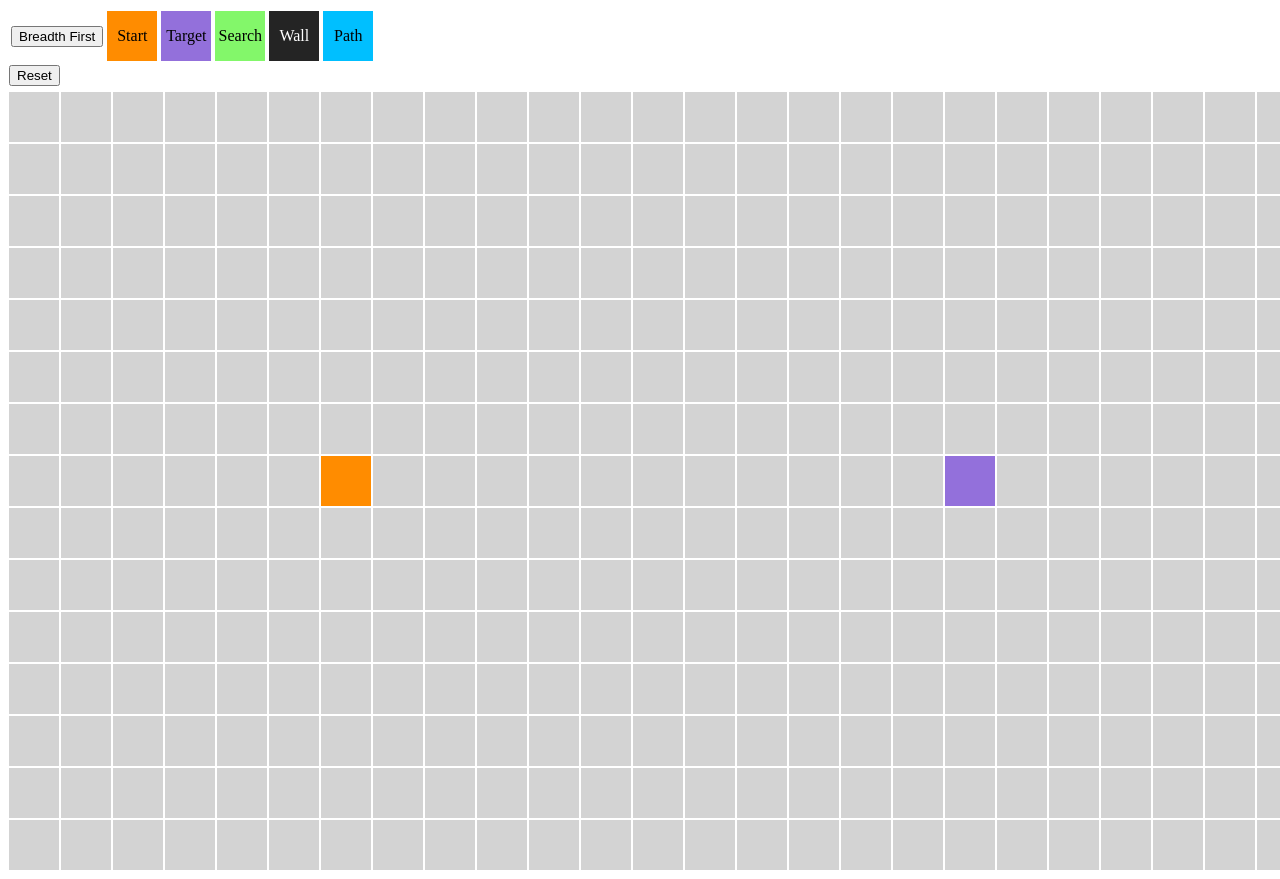
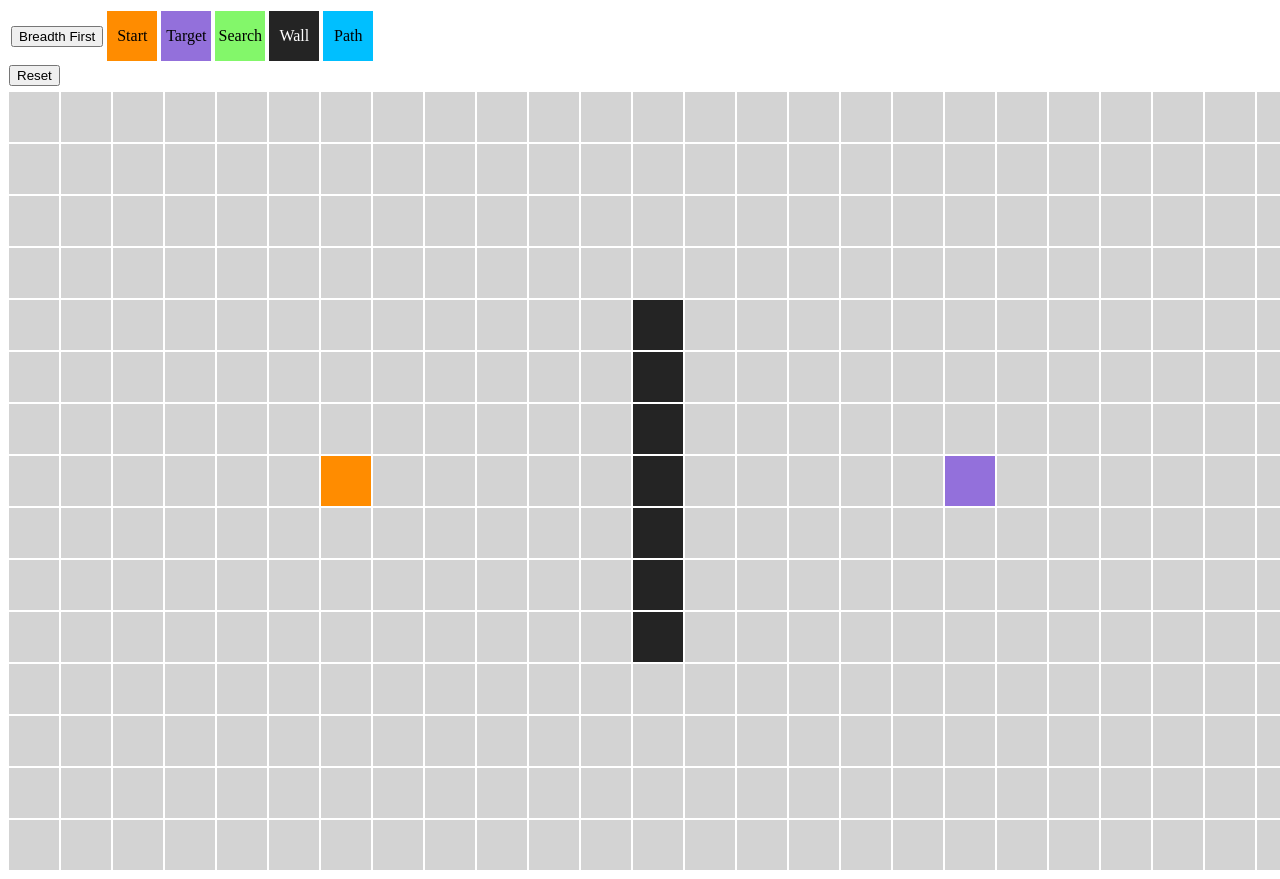
Before and after one commit to otson/Pathfinding-Algorithm-Visualizer, an Angular app: page / in a window 1280 px wide. Shown: the top 879 px of the page. Built offline with nearby package versions, Linux system fonts and the light colour scheme.

Commit message:
add initial wall

```diff
--- a/src/app/app.component.html
+++ b/src/app/app.component.html
@@ -6,6 +6,7 @@
         <app-cell [column]="cell.column" [row]="cell.row"
                   [isStart]="cell.isStart"
                   [isEnd]="cell.isEnd"
+                  [isWall]="cell.isWall"
         ></app-cell>
       </td>
     </tr>
--- a/src/app/cell/cell.component.ts
+++ b/src/app/cell/cell.component.ts
@@ -8,7 +8,7 @@ import {PathfinderService} from "../pathfinder.service";
   styleUrls: ['./cell.component.css']
 })
 export class CellComponent implements OnInit {
-  public isWall: boolean = false;
+  @Input() public isWall: boolean = false;
   @Input() public row: number = 0;
   @Input() public column: number = 0;
   @Input() public isStart: boolean = false;
--- a/src/app/pathfinder.service.ts
+++ b/src/app/pathfinder.service.ts
@@ -23,7 +23,10 @@ export class PathfinderService {
         currRow.push(
           new Cell(column, row,
             row == Math.trunc(this.rows / 2) && column == Math.trunc(this.columns / 4),
-            row == Math.trunc(this.rows / 2) && column == Math.trunc(this.columns / 4 * 3))
+            row == Math.trunc(this.rows / 2) && column == Math.trunc(this.columns / 4 * 3),
+            false, undefined,
+            Math.trunc(this.rows / 4) < row && Math.trunc(this.rows / 4 * 3) > row && column == Math.trunc(this.columns / 2)
+          )
         );
       }
       this.map.push(currRow);
```
